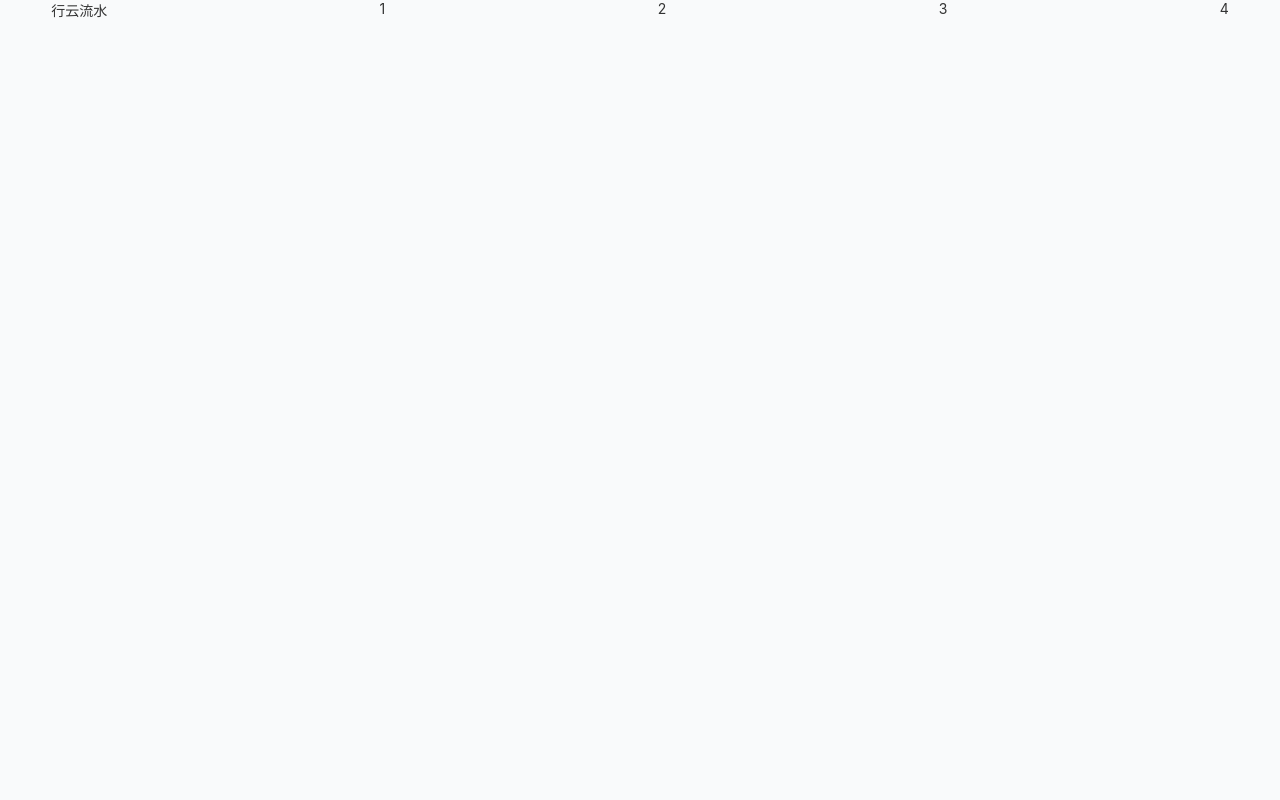
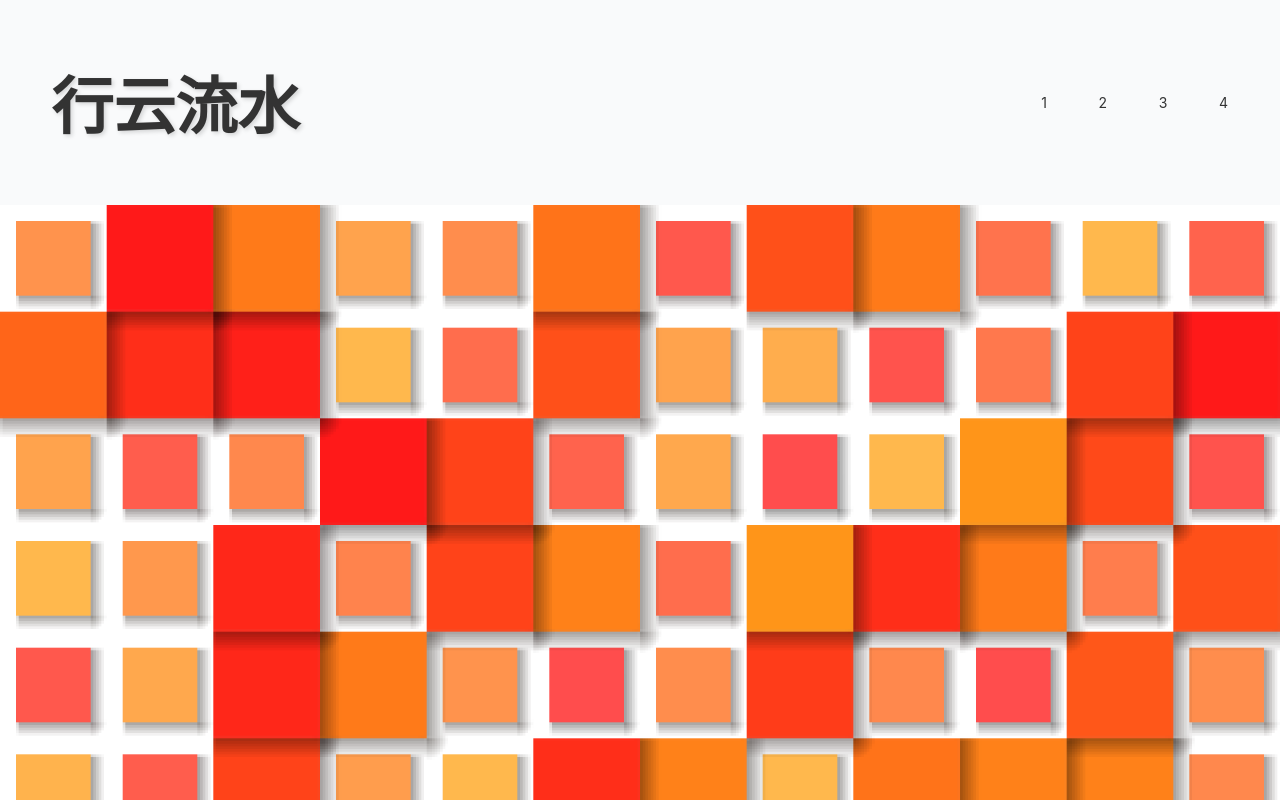
Before and after one commit to xjc2000/xjc2000.github.io, a plain HTML site: page index.html in a window 1280 px wide. Shown: the top 800 px of the page. Drawn offline with Linux system fonts and the light colour scheme.

Commit message:
暂时修改一下

```diff
--- a/index.html
+++ b/index.html
@@ -10,10 +10,27 @@
 <!-- 头部 -->
 <header>
     <div class="left">行云流水</div>
-    <a href="#">1</a>
-    <a href="#">2</a>
-    <a href="#">3</a>
-    <a href="#">4</a>
+    <div class="right">
+        <a href="#">1</a>
+        <a href="#">2</a>
+        <a href="#">3</a>
+        <a href="#">4</a>
+    </div>
 </header>
+
+<!-- 标题 -->
+<div class="title">
+    <img src="../pic/pic_1.jpg" alt="">
+</div>
+<!-- 内容 -->
+
+<!-- 个人简介 -->
+
+<!-- 分类 -->
+
+<!-- 底部 -->
+<footer>
+
+</footer>
 </body>
 </html>
--- a/less/index.less
+++ b/less/index.less
@@ -7,13 +7,42 @@ body {
     background-color: #f9fafb;
 }
 
-@vw: 3.75vw;
+@vw: 3.752vw;
 
 /* 头部 */
 header {
     display: flex;
     justify-content: space-between;
+    align-items: center;
     padding: 0 (15/@vw);
     height: (60/@vw);
     width: (375/@vw);
+
+    // 左边
+    .left {
+        font-size: (18.2/@vw);
+        font-weight: 700;
+        text-shadow: 2px 2px 4px rgba(0,0,0,0.15);
+    }
+
+    // 右边
+    .right a {
+        flex: 1;
+        padding-right: (14/@vw);
+
+        &:last-child {
+            padding-right: 0;
+        }
+    }
 }
+
+// 标题
+.title {
+    position: absolute;
+    img {
+        position: relative;
+        width: 100%;
+        height: 100%;
+        object-fit: cover;
+    }
+}
```
Also changed, not shown: css/index.css, pic/pic_1.jpg (added).
